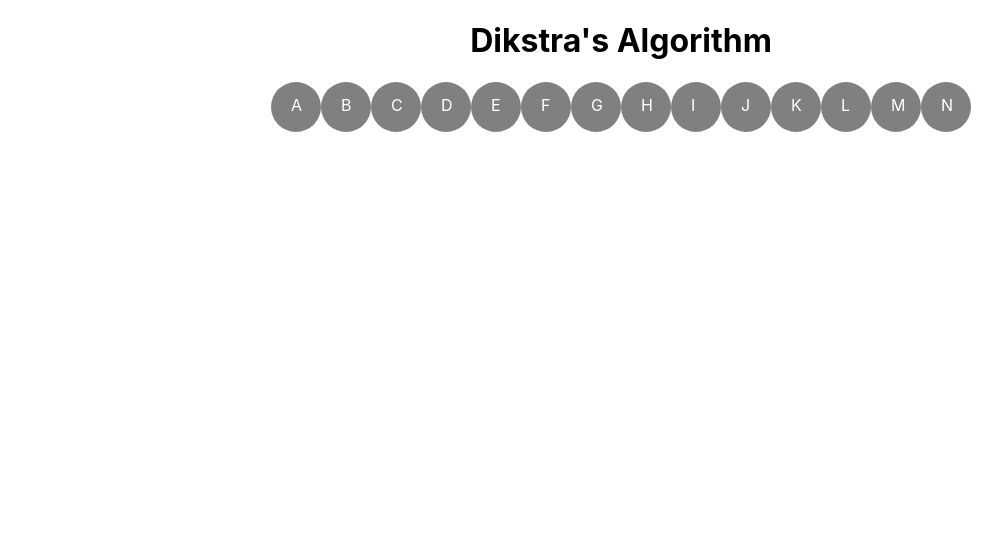
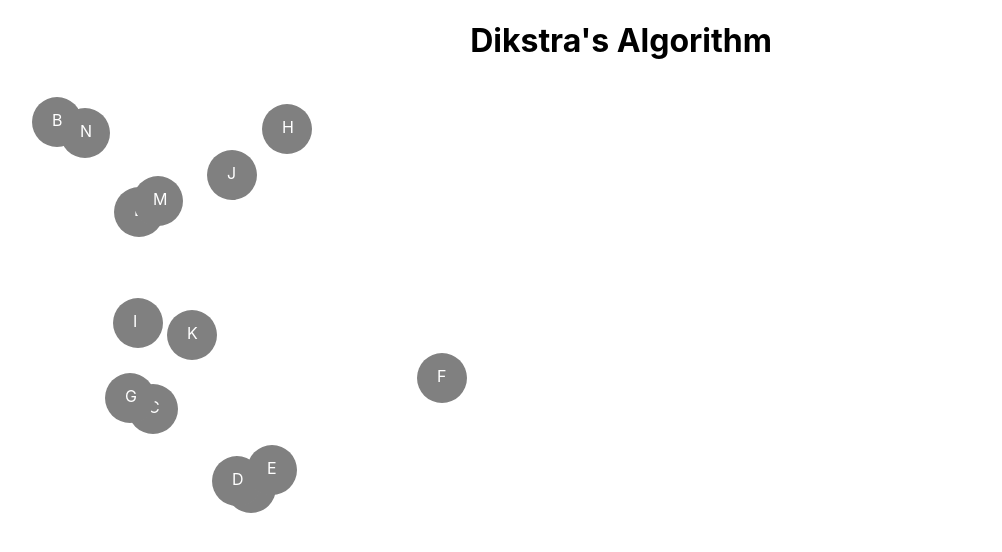
Before and after one commit to rscarbel/dijkstras-algorithm, a React (Create React App) app: page / in a window 1280 px wide. Shown: the top 552 px of the page, without its empty margins (19-1021 px from the left). Built offline with nearby package versions, Linux system fonts and the light colour scheme.

Commit message:
Nodes now randomly populate page

```diff
--- a/src/App.css
+++ b/src/App.css
@@ -36,3 +36,13 @@
     transform: rotate(360deg);
   }
 }
+
+.relative-container {
+  position: relative;
+  height: 100vh;
+  width: 100vw;
+}
+
+.node-circle {
+  position: absolute;
+}
--- a/src/App.js
+++ b/src/App.js
@@ -4,13 +4,17 @@ import './App.css';
 import sampleGraph from './components/sampleGraph';
 
 function App() {
-  let nodes = Object.keys(sampleGraph.nodes)
+  let nodes = Object.keys(sampleGraph.nodes);
+  const generateNumber = () => Math.floor((Math.random() * 400) + 50);
   return (
     <div className="App">
-      <h1>Dikstra's Algorithm</h1>
-    {nodes.map(e => {
-      return <Node name={e} />
-    })}
+        {console.log(JSON.stringify(sampleGraph))}
+        <div className='relative-container'>
+          <h1>Dikstra's Algorithm</h1>
+          {nodes.map(e => {
+            return <Node name={e} x={generateNumber()} y={generateNumber()} />
+        })}
+      </div>
     </div>
   );
 }
--- a/src/components/Node.js
+++ b/src/components/Node.js
@@ -1,9 +1,16 @@
-const Node = ({ name }) => {
+
+const Node = ({ name, x, y }) => {
+  const divStyle = {
+    top: y,
+    left: x,
+  };
   return <>
+  <div className='node-circle'  style={divStyle}>
     <svg width='50' height='50'>
       <circle cx='25' cy='25' r='25' fill='gray' />
       <text x="20" y="29" fill="white">{name}</text>
     </svg>
+  </div>
   </>
 }
 
```
